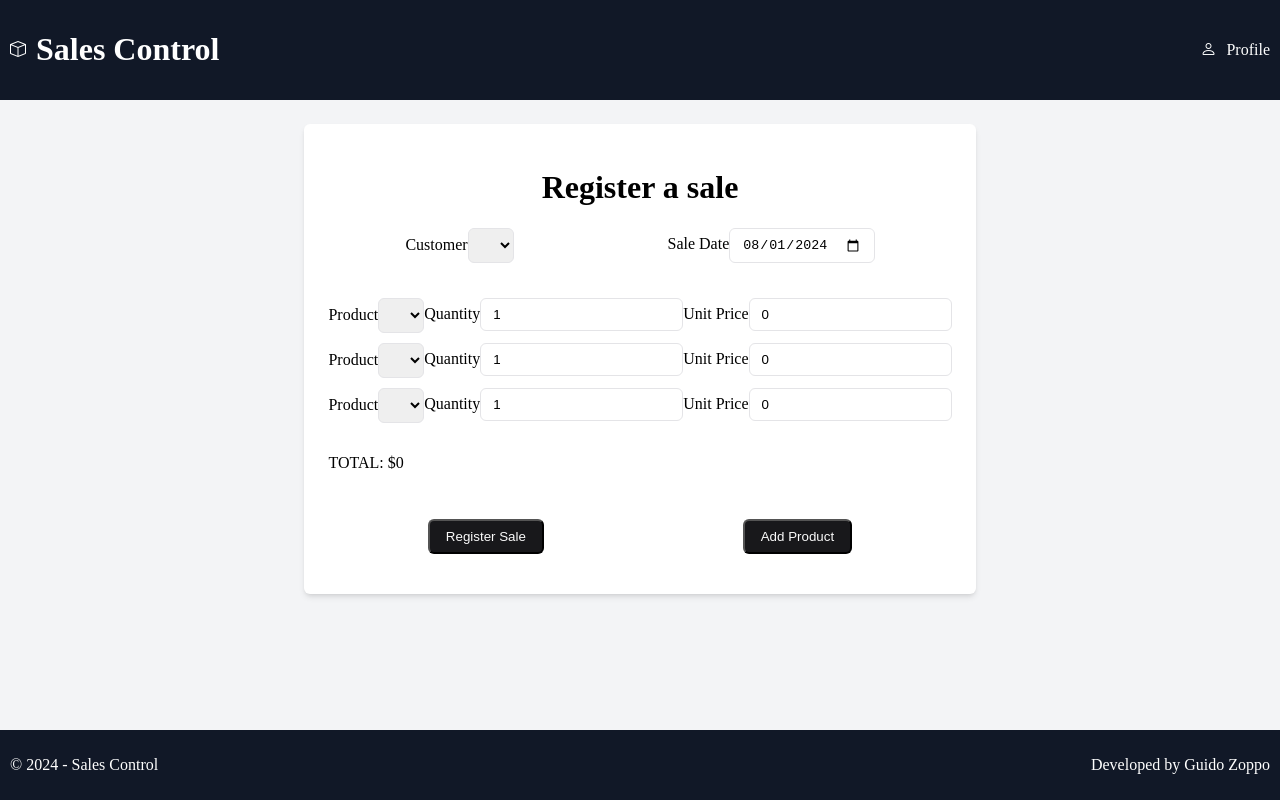
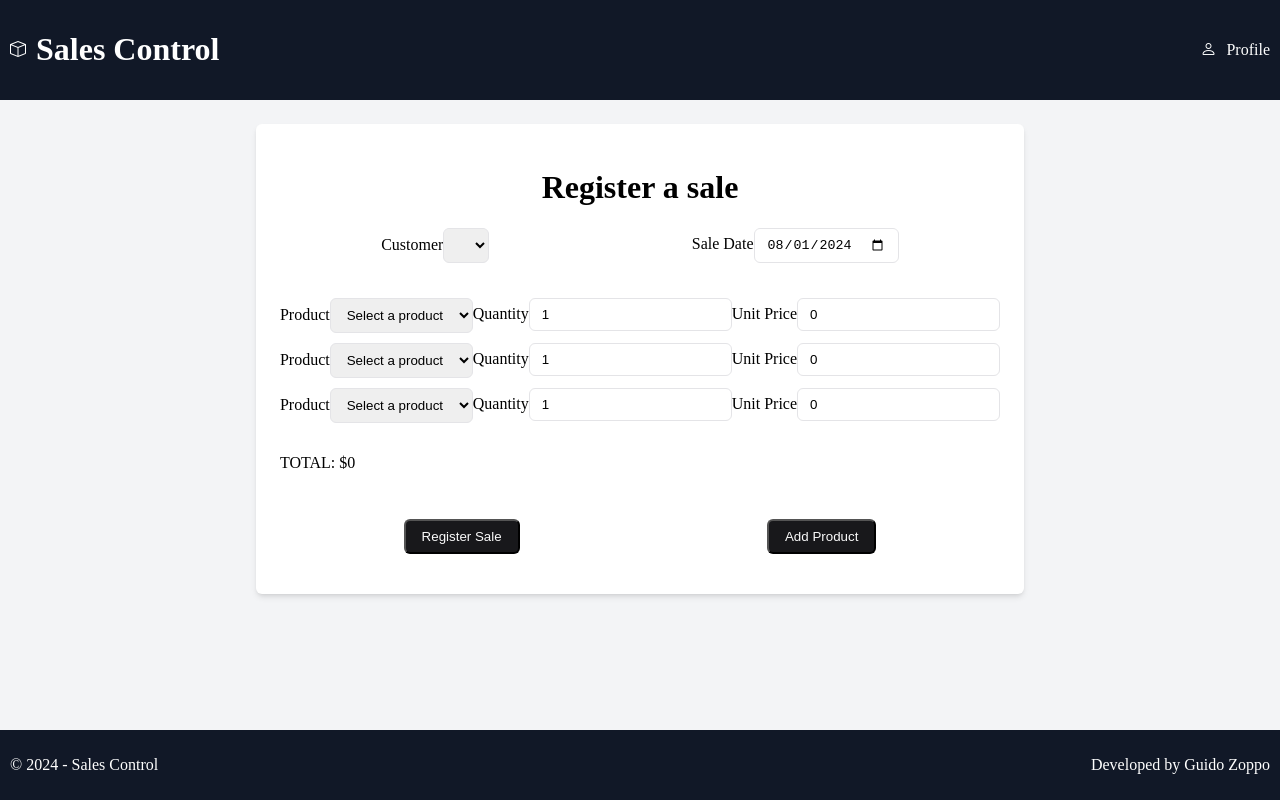
Before and after one commit to guidozoppo/sales-control, a React (Vite) app: page /registerSale in a window 1280 px wide. Built offline with nearby package versions, Linux system fonts and the light colour scheme.

Commit message:
Add select element for product

```diff
--- a/src/Components/Products/ProductRow.tsx
+++ b/src/Components/Products/ProductRow.tsx
@@ -12,10 +12,17 @@ export const ProductRow: React.FC<Props> = ({ index, product, handleProductChang
     <div className="product row" style={{ display: 'flex'}}>
       <div>
           <label htmlFor={`productName-${index}`}>Product</label>
-          <select name="" id="" onChange={(e) => handleProductChange(index, e)}>
+          <select
+            defaultValue={"Select a product"}
+            name="name"
+            id={`productName-${index}`}
+            onChange={(e) => handleProductChange(index, e)}
+            autoComplete="off"
+          >
+            <option disabled>Select a product</option>
             {inventory.map((product, index) => {
               return (
-                <option key={index} value={product.id}>{product.name}</option>
+                <option key={index} value={product.name}>{product.name}</option>
               )
             })}
           </select>
@@ -30,7 +37,7 @@ export const ProductRow: React.FC<Props> = ({ index, product, handleProductChang
             min={1}
             value={product.quantity}
             onChange={(e) => handleProductChange(index, e)}
-            />
+          />
         </div>
         <div>
           <label htmlFor={`unitPrice-${index}`}>Unit Price</label>
```
